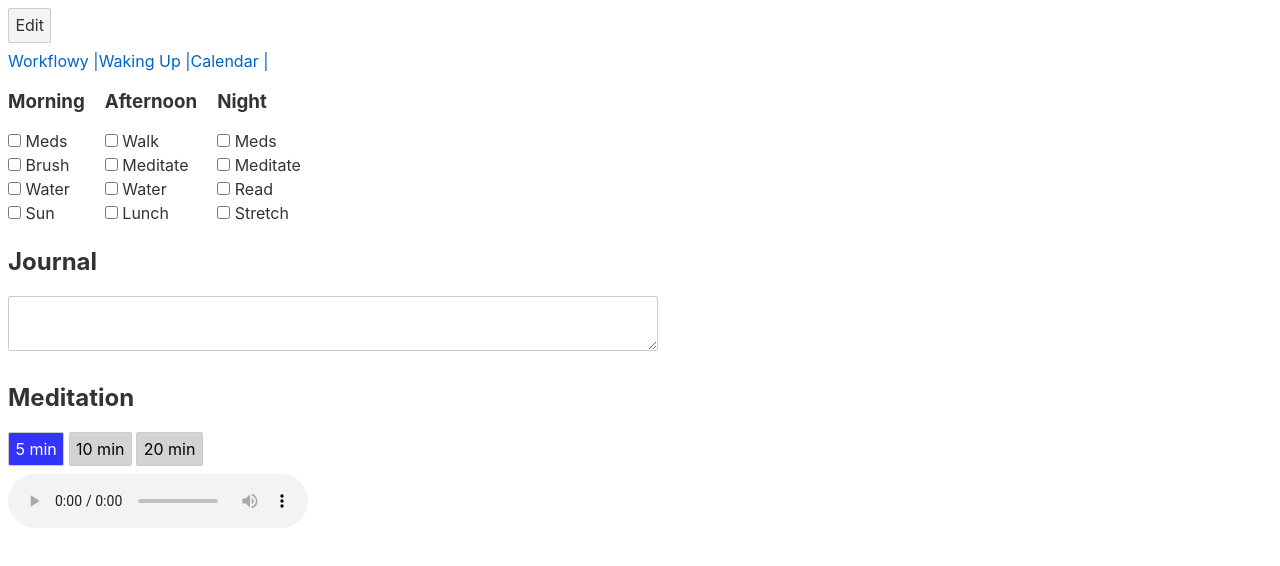
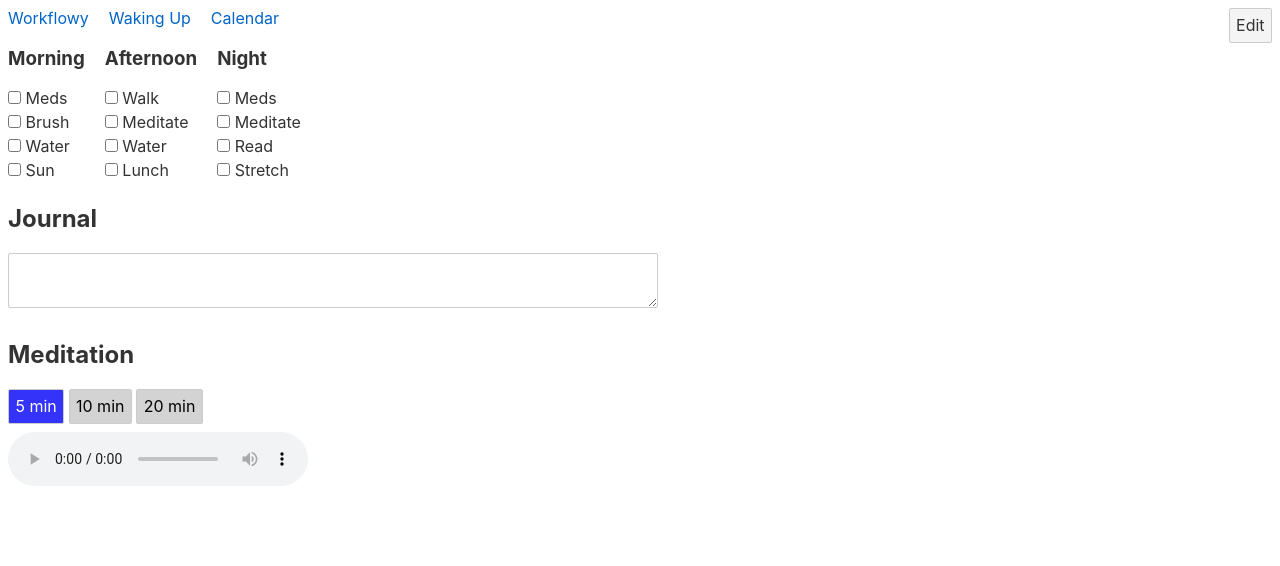
Before and after one commit to trilusa/routine-builder, a Svelte app: page / in a window 1280 px wide. Shown: the top 566 px of the page. Built offline with nearby package versions, Linux system fonts and the light colour scheme.

Commit message:
made it Nav prettier

```diff
--- a/src/App.svelte
+++ b/src/App.svelte
@@ -41,7 +41,7 @@
 </script>
 
 <main>
-	<button on:click={() => edit_store.update(state => !state)}>{edit_state ? "Save" : "Edit"}</button>
+	<button style="float: right;" on:click={() => edit_store.update(state => !state)}>{edit_state ? "Save" : "Edit"}</button>
 	<div>
 	{#each components as component}
 		<!-- <Component props={component}/> -->
@@ -51,8 +51,10 @@
 	</div>
 </main>
 
-
 <style>
+	button {
+		float: right;
+	}
 	@media (min-width: 640px) {
 		main {
 			max-width: none;
--- a/src/components/Nav.svelte
+++ b/src/components/Nav.svelte
@@ -10,7 +10,7 @@
     console.log("from Nav:", sites_editing);
 
     function addSite(){
-        sites = [...sites, {text:"Display Name", url: "https:/adriansalustri.com"}];
+        sites = [...sites, {text:"Link Name", url: "ex. https://google.com"}];
         sites_editing = [...sites_editing, true];
         console.log("from Nav:", sites, sites_editing);
 
@@ -29,28 +29,36 @@
 
 </script>
 
-<span>
+
+<div class:flex={!edit_state}>
     {#each sites as site, i}
         {#if edit_state}
+        <div>
             {#if sites_editing[i]}
                 <input bind:value={site.url}>
                 <input bind:value={site.text}>
             {:else}
-                 <a href={site.url} target="_blank">{site.text} | </a>
+                 <a href={site.url} target="_blank">{site.text}</a>
             {/if}
             <button on:click={() => sites_editing[i] = !sites_editing[i]}>{sites_editing[i] ? "Save": "Edit"}</button>
             <button class="danger" on:click={() => removeSite(i)}>-</button>
+        </div>
         {:else}
-            <a href={site.url} target="_blank">{site.text} | </a>
+            <a href={site.url} target="_blank">{site.text}</a>
         {/if}
     {/each}
 
     {#if edit_state}
         <button on:click={addSite}>+</button>
     {/if}
-</span>
+    </div>
 
 <style>
+    .flex{
+        display: flex;
+        flex-wrap: wrap;
+        gap:20px;
+    }
     .danger{
         background-color:lightcoral;
     }
```
